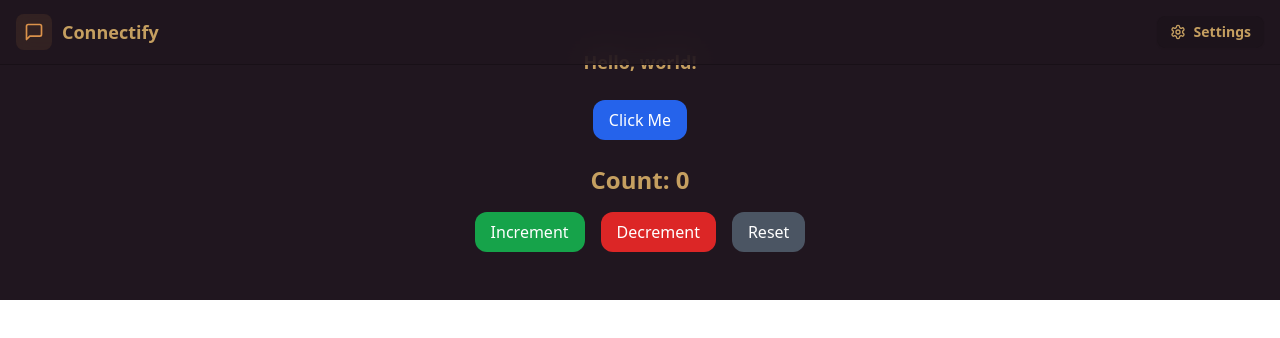
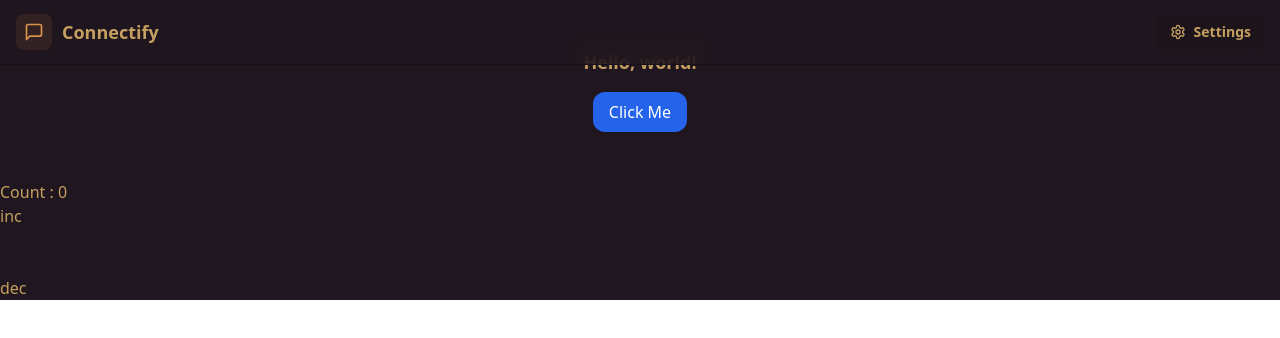
Before and after one commit to Karthik3116/fullstack-chat-app, a React (Vite) app in the folder frontend/: page /check in a window 1280 px wide. Shown: the top 338 px of the page. Built offline with nearby package versions, Linux system fonts and the light colour scheme.

Commit message:
Chech page

```diff
--- a/frontend/src/pages/checkPage.jsx
+++ b/frontend/src/pages/checkPage.jsx
@@ -1,49 +1,21 @@
-import React, { useEffect, useState } from "react";
+import React, {useEffect, useState } from 'react';
 
 const CheckPage = () => {
-  const [count, setCount] = useState(0);
+  const [count, setCount] = useState(0); // State hook
+  useEffect(() =>{
+    console.log("Count is : " + count);
+  } , [count])
+  return (
+    <div className='tutorial'>
 
-  useEffect(() => {
-    console.log(`Count updated: ${count}`);
-  }, [count]);
-
-  return (
-    <div className="tutorial flex flex-col items-center justify-center p-6 sm:p-12 space-y-6">
-      <p className="text-lg font-semibold">Hello, world!</p>
-
-      <button
-        onClick={() => alert("Button clicked!")}
-        className="px-4 py-2 bg-blue-600 text-white rounded-xl hover:bg-blue-700 transition"
-      >
-        Click Me
-      </button>
-
-      <div className="text-center">
-        <h1 className="text-2xl font-bold">Count: {count}</h1>
-
-        <div className="flex space-x-4 mt-4">
-          <button
-            onClick={() => setCount(count + 1)}
-            className="px-4 py-2 bg-green-600 text-white rounded-xl hover:bg-green-700 transition"
-          >
-            Increment
-          </button>
-
-          <button
-            onClick={() => setCount(count - 1)}
-            className="px-4 py-2 bg-red-600 text-white rounded-xl hover:bg-red-700 transition"
-          >
-            Decrement
-          </button>
-
-          <button
-            onClick={() => setCount(0)}
-            className="px-4 py-2 bg-gray-600 text-white rounded-xl hover:bg-gray-700 transition"
-          >
-            Reset
-          </button>
-        </div>
-      </div>
+<div className='flex flex-col justify-center items-center p-6 sm:p-12'>
+  <p className="text-lg font-semibold">Hello, world!</p>
+  <button className="mt-4 px-4 py-2 bg-blue-600 text-white rounded-xl">Click Me</button>
+</div>
+      <h1>Count : {count}</h1>
+      <button onClick={() => setCount(count + 1)}>inc</button>
+      <br /><br /><br />
+      <button onClick={() => setCount(count - 1)}>dec</button>
     </div>
   );
 };
```
